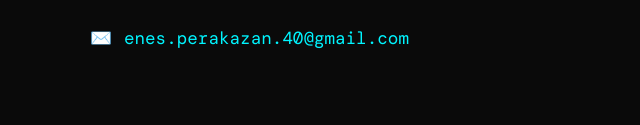
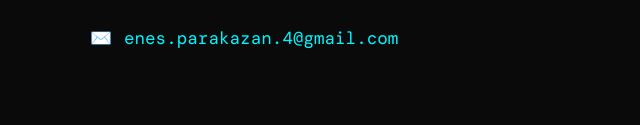
Before and after one commit to enes4244/Portfolio, a plain HTML site: page index.html in a window 1280 px wide. Shown: the part 6567-6692 px from the top of the page, 0-640 px from the left. Drawn offline with nearby package versions, Linux system fonts and the light colour scheme; a web font is replaced by a local one.

```diff
--- a/index.html
+++ b/index.html
@@ -1263,7 +1263,7 @@
 
       <div class="email-info">
         <span>✉️</span>
-        <a href="mailto:enes.perakazan.40@gmail.com">enes.perakazan.40@gmail.com</a>
+        <a href="mailto:enes.perakazan.40@gmail.com">enes.parakazan.4@gmail.com</a>
       </div>
     </div>
 
```
